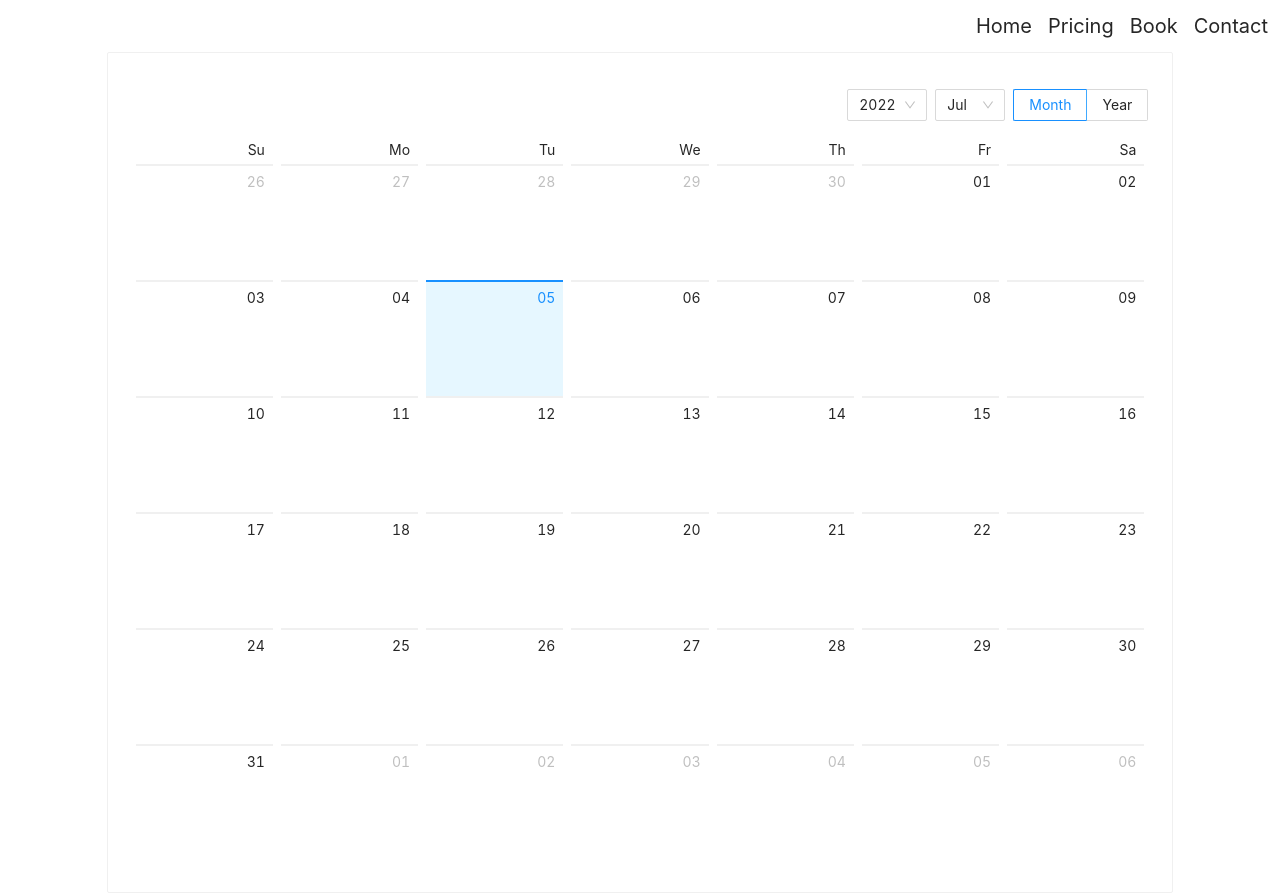
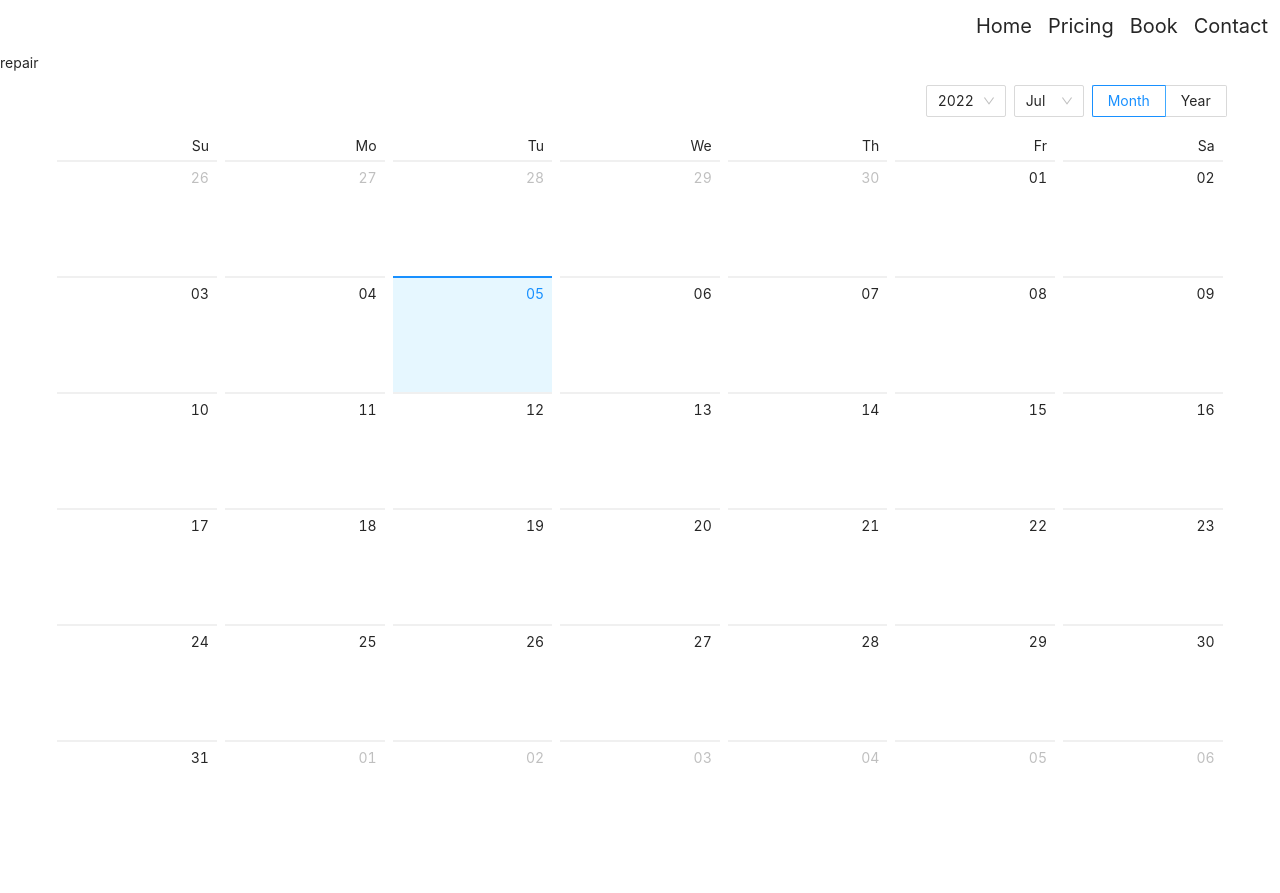
Before and after one commit to samjtwestlake/home-device-repair, a Next.js app: page /book in a window 1280 px wide. After the commit the page ends 864 px from the top, so only its background shows below. Built offline with nearby package versions, Linux system fonts and the light colour scheme.

Commit message:
initial setup

```diff
--- a/pages/book/index.js
+++ b/pages/book/index.js
@@ -2,13 +2,14 @@ import { Calendar, Col, Row, Card } from "antd";
 
 const Book = () => {
   return (
-    <Row>
-      <Col span={20} offset={2}>
-        <Card>
+    <>
+      <div>repair</div>
+      <Row>
+        <Col span={22} offset={1}>
           <Calendar />
-        </Card>
-      </Col>
-    </Row>
+        </Col>
+      </Row>
+    </>
   )
 }
 
```
